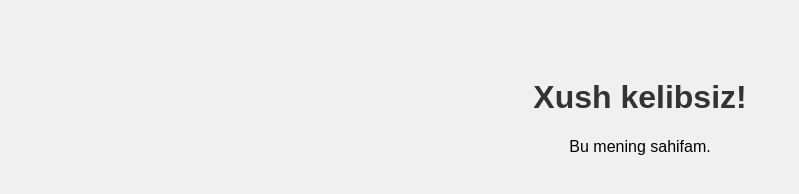
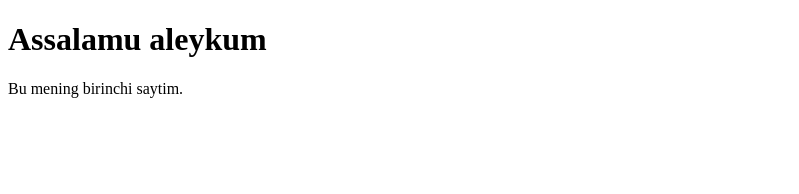
Before and after one commit to inomov1103/Inomov-iqtisodiy-siyosat, a plain HTML site: page Index.html in a window 1280 px wide. Shown: the whole page, without its empty margins (0-799 px from the left). Drawn offline with Linux system fonts and the light colour scheme.

Commit message:
Add files via upload

```diff
--- a/Index.html
+++ b/Index.html
@@ -1,23 +1,10 @@
 <!DOCTYPE html>
-<html lang="uz">
+<html>
 <head>
-  <meta charset="UTF-8">
-  <meta name="viewport" content="width=device-width, initial-scale=1.0">
-  <title>Iomov1103 sahifasi</title>
-  <style>
-    body {
-      font-family: Arial, sans-serif;
-      text-align: center;
-      padding: 50px;
-      background-color: #f0f0f0;
-    }
-    h1 {
-      color: #333;
-    }
-  </style>
+  <title>Inomov Sayti</title>
 </head>
 <body>
-  <h1>Xush kelibsiz!</h1>
-  <p>Bu mening sahifam.</p>
+  <h1>Assalamu aleykum</h1>
+  <p>Bu mening birinchi saytim.</p>
 </body>
 </html>
```
